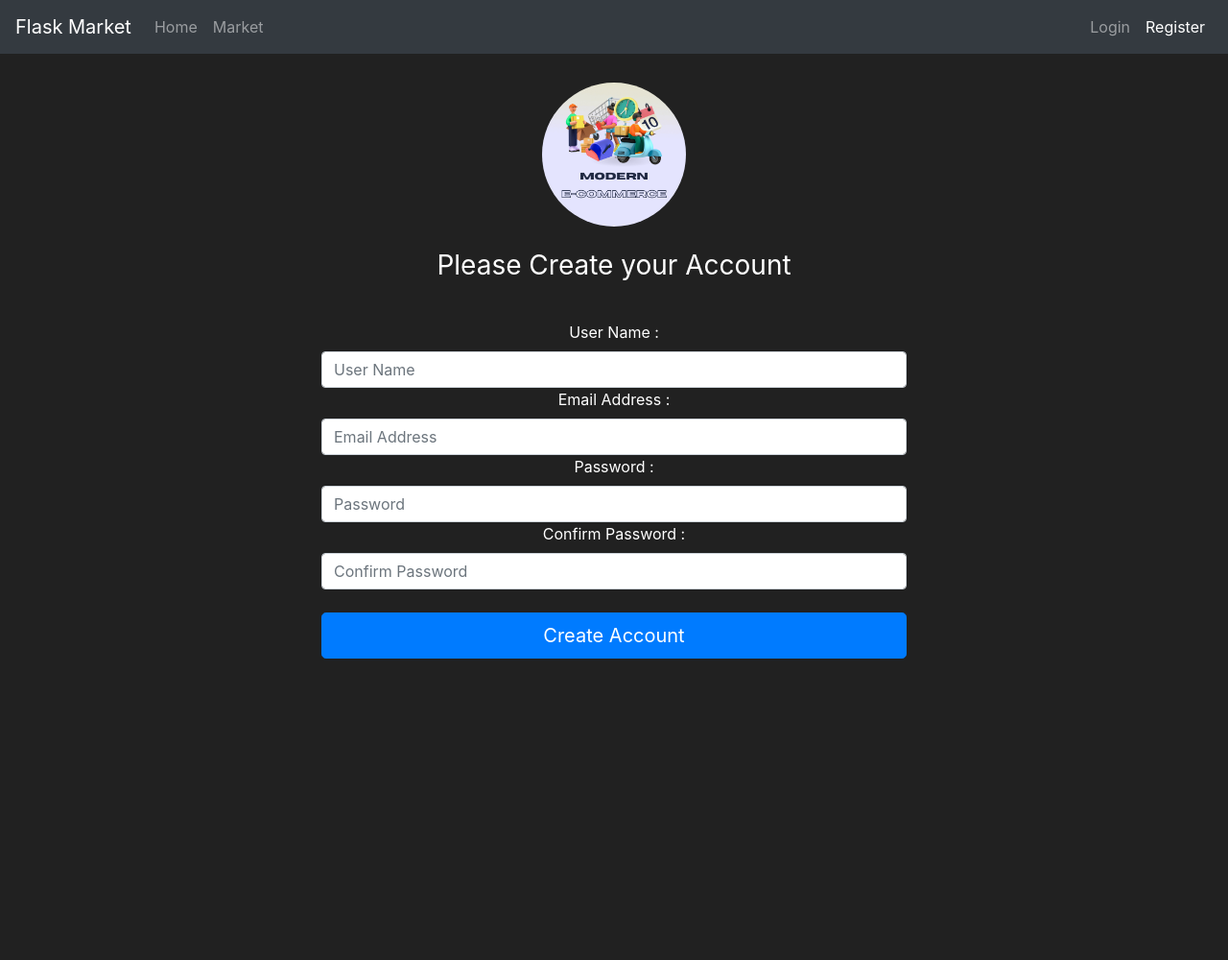
After one commit to namanx/Flask-Market, a Flask app: page /register in a window 1280 px wide. The commit adds this page. Shown: the whole page at 96% size. Run offline with Flask 3, Linux system fonts and the light colour scheme; some libraries are stand-ins or nearby versions.

Commit message:
Added form using flask-wtf and wtform

```diff
--- a/src/market/__init__.py
+++ b/src/market/__init__.py
@@ -3,7 +3,7 @@ from flask_sqlalchemy import SQLAlchemy
 
 app = Flask(__name__)
 app.config['SQLALCHEMY_DATABASE_URI'] = 'sqlite:///market.db'
-
+app.config['SECRET_KEY'] = 'bbc7d19bc0531e1c1805c237'
 app.app_context().push()
 
 db = SQLAlchemy(app)
--- /dev/null
+++ b/src/market/forms.py
@@ -0,0 +1,9 @@
+from flask_wtf import FlaskForm
+from wtforms import StringField,PasswordField,SubmitField
+
+class RegisterForm(FlaskForm):
+    username = StringField(label='User Name :')
+    email_address = StringField(label='Email Address :')
+    password1 = PasswordField(label='Password :')
+    password2 = PasswordField(label='Confirm Password :')
+    submit = SubmitField(label='Create Account')
--- a/src/market/routes.py
+++ b/src/market/routes.py
@@ -1,6 +1,7 @@
 from market import app
 from flask import render_template
 from market.models import Item
+from market.forms import RegisterForm
 @app.route('/')
 @app.route('/home')
 def home_page():
@@ -10,3 +11,8 @@ def home_page():
 def market_page():
     items = Item.query.all()
     return render_template('market.html',items=items,page='market')
+
+@app.route('/register')
+def register():
+    forms = RegisterForm()
+    return render_template('register.html',form = forms,page='register')
--- a/src/market/templates/base.html
+++ b/src/market/templates/base.html
@@ -33,8 +33,8 @@
             <li class="nav-item">
                 <a class="nav-link" href="/login">Login</a>
             </li>
-            <li class="nav-item">
-                <a class="nav-link" href="/register">Register</a>
+            <li class="nav-item {% if page == 'register' %}active{% endif %}">
+                <a class="nav-link" href="{{url_for('register')}}">Register</a>
             </li>
         </ul>
       </div>
@@ -56,7 +56,15 @@
    <style>
       body {
       background-color: #212121;
-      color: white
+      color: white;
+      height : 1000px;
+      }
+
+      img{
+        width : 150px;
+        height : 150px;
+        border-radius : 50%;
+        margin-top : 30px;
       }
    </style>
 </html>
--- a/src/market/templates/home.html
+++ b/src/market/templates/home.html
@@ -5,5 +5,5 @@ Home Page
 
 {% block content %}
 <h1>Home Page</h1>
-<p>Ispe abhi wese kuch aya nahi h lol</p>
+
 {% endblock content %}
--- /dev/null
+++ b/src/market/templates/register.html
@@ -0,0 +1,34 @@
+{% extends "base.html" %}
+
+{% block title %}
+Register
+{% endblock title %}
+
+
+{% block content %}
+<body class="text-center">
+    <div class="container" style = "width : 50%">
+        <form action="POST" class = "form-register" style = "color:white">
+            <img class="mb-4" src="{{url_for('static',filename='images/logo.png')}}" alt="avatar">
+                <h1 class="h3 mb-3 font-weight-normal">
+                    Please Create your Account
+                </h1>
+                <br>
+            {{form.username.label()}}
+            {{form.username(class = "form-control",placeholder = "User Name")}}
+            {{form.email_address.label()}}
+            {{form.email_address(class = "form-control",placeholder = "Email Address")}}
+            {{form.password1.label()}}
+            {{form.password1(class = "form-control",placeholder = "Password")}}
+            {{form.password2.label()}}
+            {{form.password2(class = "form-control",placeholder = "Confirm Password")}}
+            <br>
+            {{form.submit(class = "btn btn-lg btn-block btn-primary",placeholder = "Submit")}}
+
+        </form>
+        <br>
+    </div>
+</body>
+
+
+{% endblock content %}
```
Also changed, not shown: src/market/static/images/logo.png (added).
